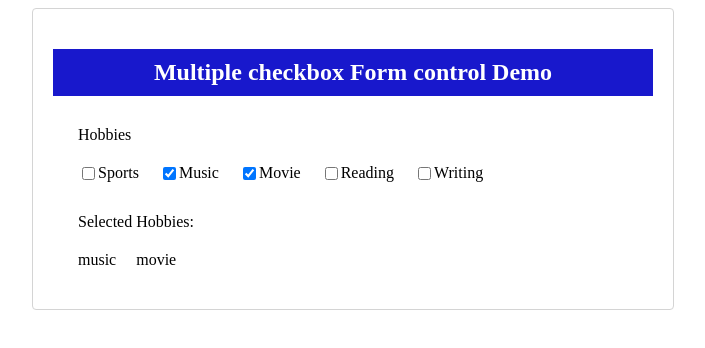
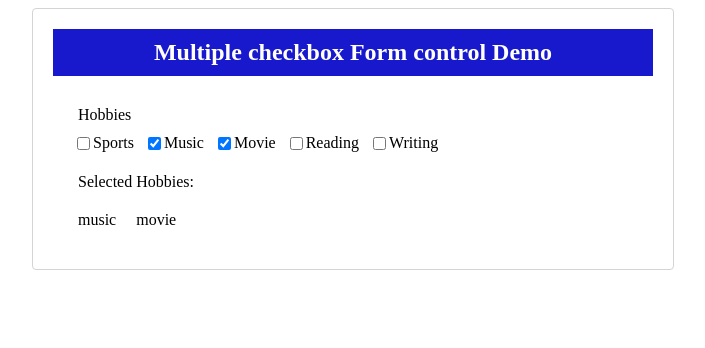
Before and after one commit to Dj51589/multi-checkbox-control-demo, an Angular app: page / in a window 1280 px wide. Shown: the top 348 px of the page, without its empty margins (287-992 px from the left). Built offline with nearby package versions, Linux system fonts and the light colour scheme.

Commit message:
style changes to create blog logo

```diff
--- a/src/app/multi-checkbox-example/multi-checkbox-example.component.html
+++ b/src/app/multi-checkbox-example/multi-checkbox-example.component.html
@@ -5,11 +5,11 @@
       <div class="element">
         <label class="field-label">Hobbies</label>
         <div class="flex-container">
-          <label *ngFor="let hobby of personForm.controls.hobbies.controls; let i=index;"
+          <div *ngFor="let hobby of personForm.controls.hobbies.controls; let i=index;"
             class="flex-container  align-center multi-checkbox">
             <input type="checkbox" [formControl]="hobby" (change)="getSelectedHobbies(hobby, myhobbies[i].name);">
             {{myhobbies[i].name}}
-          </label>
+        </div>
         </div>
       </div>
       <div class="element">
--- a/src/app/multi-checkbox-example/multi-checkbox-example.component.scss
+++ b/src/app/multi-checkbox-example/multi-checkbox-example.component.scss
@@ -53,7 +53,8 @@
 h2 {
   background-color: #1818cc;
   color: white;
-  padding: 10px;
+  padding: 10px 10px;
+  margin-top: 0px;
 }
 
 .text-center {
```
Also changed, not shown: src/assets/angular-logo.png (added), src/assets/chekbox-list.png (added).
